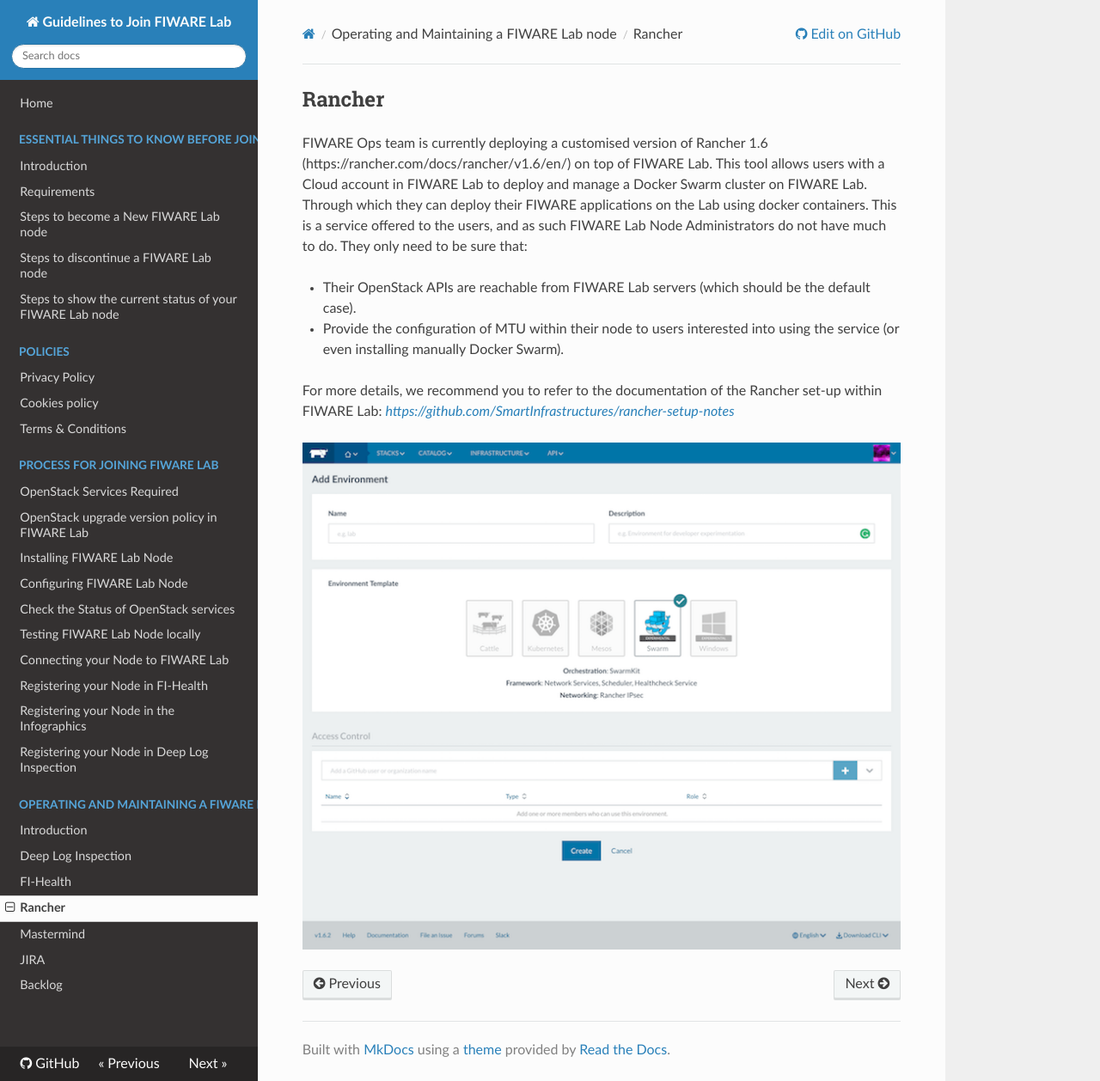
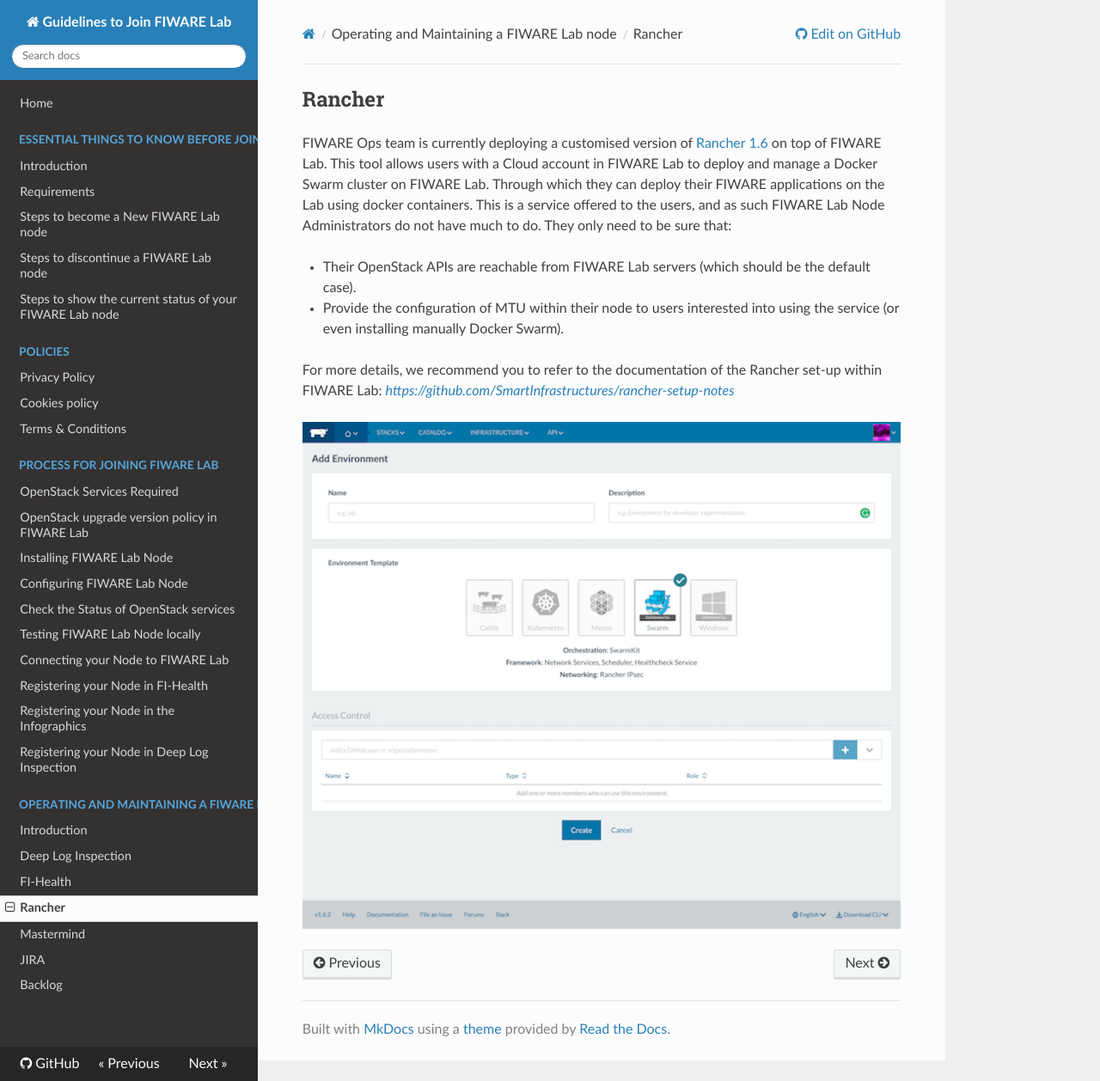
Before and after one commit to martel-innovate/join-fiware-lab-guide, an MkDocs documentation site: the page built from docs/4.operation/5.rancher.md, in a window 1280 px wide and 1258 px high. Shown: the whole window at 86% size. Built offline with MkDocs 1.6.1, drawn with Linux system fonts in a browser that asks for light colours; nearby versions of some CDN libraries; comment, search, counter and statistics services are not loaded; old or Windows-style settings are respelled for this version of MkDocs.

```diff
--- a/docs/4.operation/5.rancher.md
+++ b/docs/4.operation/5.rancher.md
@@ -1,7 +1,7 @@
 ## Rancher
 
-FIWARE Ops team is currently deploying a customised version of Rancher
-1.6 (https://rancher.com/docs/rancher/v1.6/en/) on top of FIWARE Lab.
+FIWARE Ops team is currently deploying a customised version of
+[Rancher 1.6](https://rancher.com/docs/rancher/v1.6/en/) on top of FIWARE Lab.
 This tool allows users with a Cloud account in FIWARE Lab to deploy and
 manage a Docker Swarm cluster on FIWARE Lab. Through which they can
 deploy their FIWARE applications on the Lab using docker containers.
```
